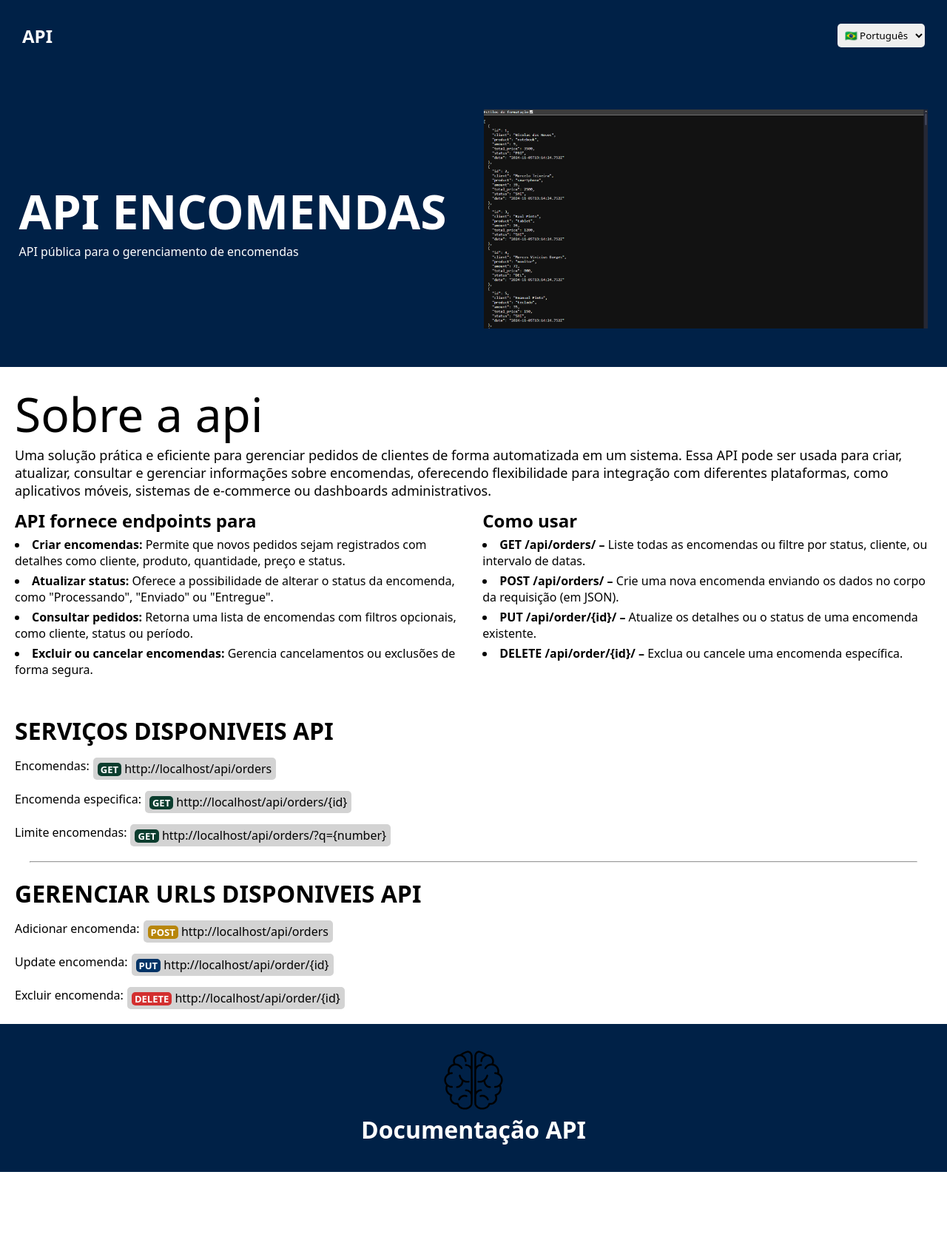
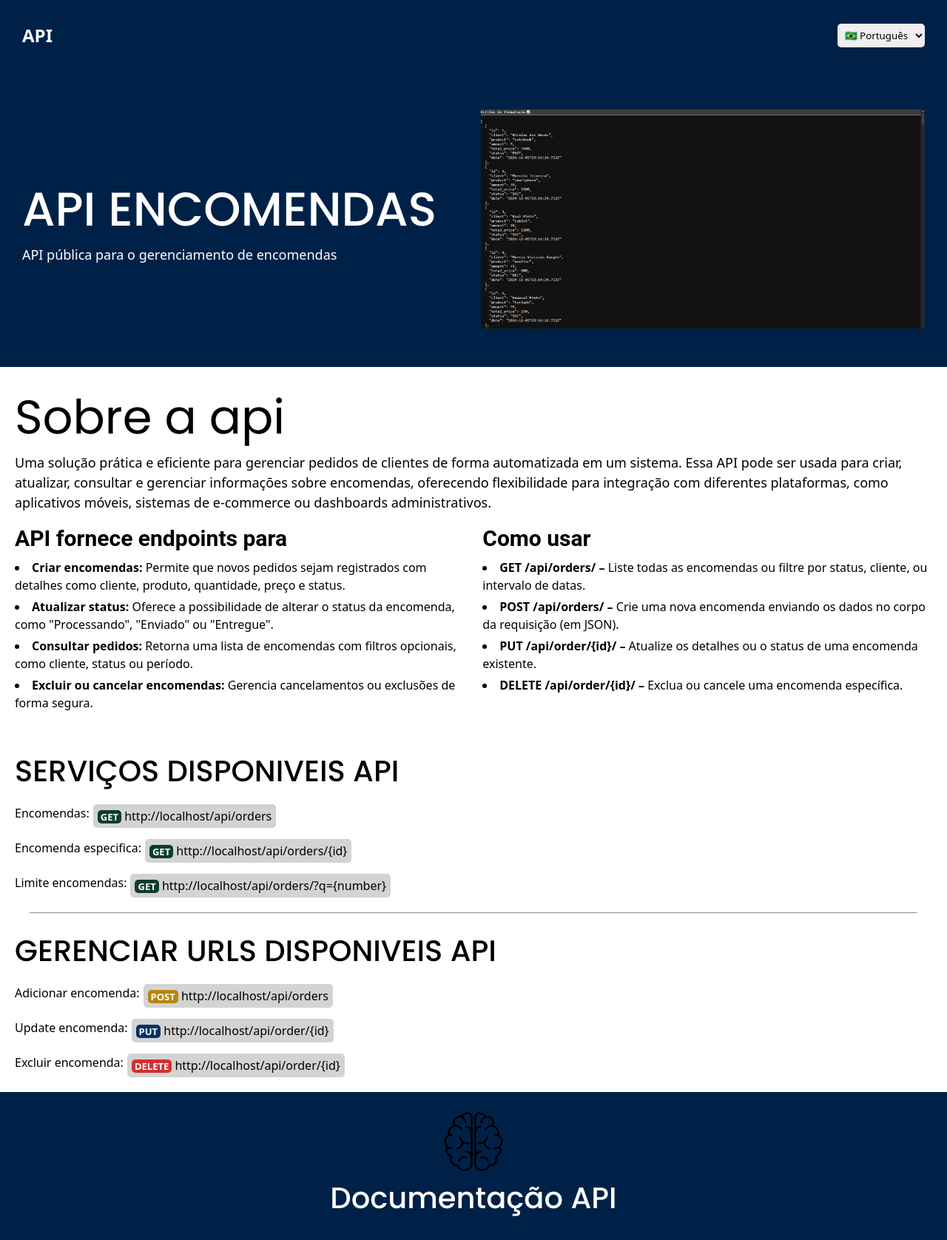
Before and after one commit to danielBRTanimacao/order-manager-api, a Django app: page / in a window 1280 px wide. Shown: the whole page at 74% size. Before the commit the page ends 1584 px from the top, so only its background shows below. Run offline with Django 5.2, Linux system fonts and the light colour scheme.

Commit message:
feat: update simple design on index

```diff
--- a/app/static/css/index.css
+++ b/app/static/css/index.css
@@ -1,17 +1,23 @@
+@import url("https://fonts.googleapis.com/css2?family=Fira+Code:wght@300..700&family=Poppins:ital,wght@0,100;0,200;0,300;0,400;0,500;0,600;0,700;0,800;0,900;1,100;1,200;1,300;1,400;1,500;1,600;1,700;1,800;1,900&display=swap");
+@import url("https://fonts.googleapis.com/css2?family=Fira+Code:wght@300..700&family=Montserrat:ital,wght@0,100..900;1,100..900&family=Poppins:ital,wght@0,100;0,200;0,300;0,400;0,500;0,600;0,700;0,800;0,900;1,100;1,200;1,300;1,400;1,500;1,600;1,700;1,800;1,900&display=swap");
+
 * {
     font-family: system-ui, -apple-system, BlinkMacSystemFont, "Segoe UI",
         Roboto, Oxygen, Ubuntu, Cantarell, "Open Sans", "Helvetica Neue",
         sans-serif;
+    line-height: 1.5;
     margin: 0;
     padding: 0;
+    --dark-bg: #002147;
+    --light-white: white;
 }
 
 body {
-    background-color: #002147;
+    background-color: var(--dark-bg);
 }
 
 main {
-    background-color: white;
+    background-color: var(--light-white);
     padding: 0 20px 20px 20px !important;
 }
 
@@ -22,7 +28,7 @@ footer {
     display: flex;
     align-items: center;
     justify-content: space-around;
-    color: white;
+    color: var(--light-white);
 }
 nav,
 footer {
@@ -34,7 +40,7 @@ nav a {
     text-decoration: none;
     font-size: 1.5rem;
     font-weight: 800;
-    color: white;
+    color: var(--light-white);
 }
 
 hr {
@@ -53,6 +59,22 @@ select {
     border: none;
     padding: 6px;
     border-radius: 5px;
+}
+
+h1 {
+    font-family: "Poppins", sans-serif;
+    font-weight: 500;
+    font-style: normal;
+    font-size: 40px;
+}
+
+h2 {
+    font-family: "Roboto", sans-serif;
+    font-size: 30px;
+}
+
+p {
+    font-size: 18px;
 }
 
 .container {
@@ -104,7 +126,7 @@ select {
     font-weight: 600;
     background-color: #0b3d2e;
     padding: 0 4px;
-    color: white;
+    color: var(--light-white);
     border-radius: 5px;
     font-size: small;
 }
@@ -115,12 +137,12 @@ select {
     left: 45%;
     background-color: rgb(0, 128, 0);
     border: 2px solid darkgreen;
-    color: white;
+    color: var(--light-white);
     border-radius: 6px;
     padding: 10px;
     text-align: center;
     opacity: 0;
-    transition: opacity 0.5s ease-in-out;
+    transition: opacity 0.2s ease-in-out;
 }
 
 .hidden {
--- a/app/templates/index.html
+++ b/app/templates/index.html
@@ -49,7 +49,7 @@
             </div>
             <img
                 class="img-principal"
-                src="https://github.com/danielBRTanimacao/order-manager-api/blob/main/img-project/img-project.png?raw=true"
+                src="{% static "img/img-project.png" %}"
                 alt="img-project"
             />
         </header>
--- a/orders/api.py
+++ b/orders/api.py
@@ -26,7 +26,7 @@ def specific_order(request, id: int):
 @orders_router.post('/', response={200: dict})
 def create(request, order_schema: OrderPostSchema):
     if request.user.is_anonymous:
-        return raise_detail_message("Authentication", 400, "Nao tem permissao")
+        return raise_detail_message("Authentication", 401, "Nao tem permissao")
     new_order = Order(**order_schema.dict())
     new_order.save()
     return raise_detail_message("Created success", 201, "Encomenda criada com sucesso")
@@ -34,7 +34,7 @@ def create(request, order_schema: OrderPostSchema):
 @orders_unique_router.delete('/{id}')
 def delete(request, id: int):
     if request.user.is_anonymous:
-        return raise_detail_message("Authentication", 400, "Nao tem permissao")
+        return raise_detail_message("Authentication", 401, "Nao tem permissao")
     delete_order = get_object_or_404(Order, id=id)
     delete_order.delete()
     return raise_detail_message("Order deleted", 200, "Objeto deletado com sucesso")
```
Also changed, not shown: README.md, app/static/img/img-project.png (renamed from img-project/img-project.png).
